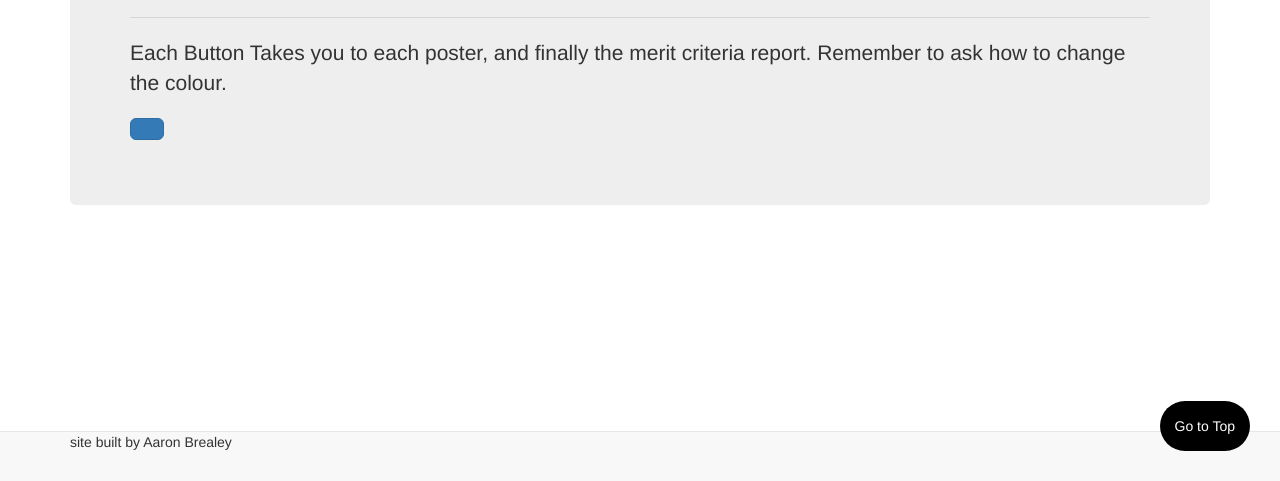
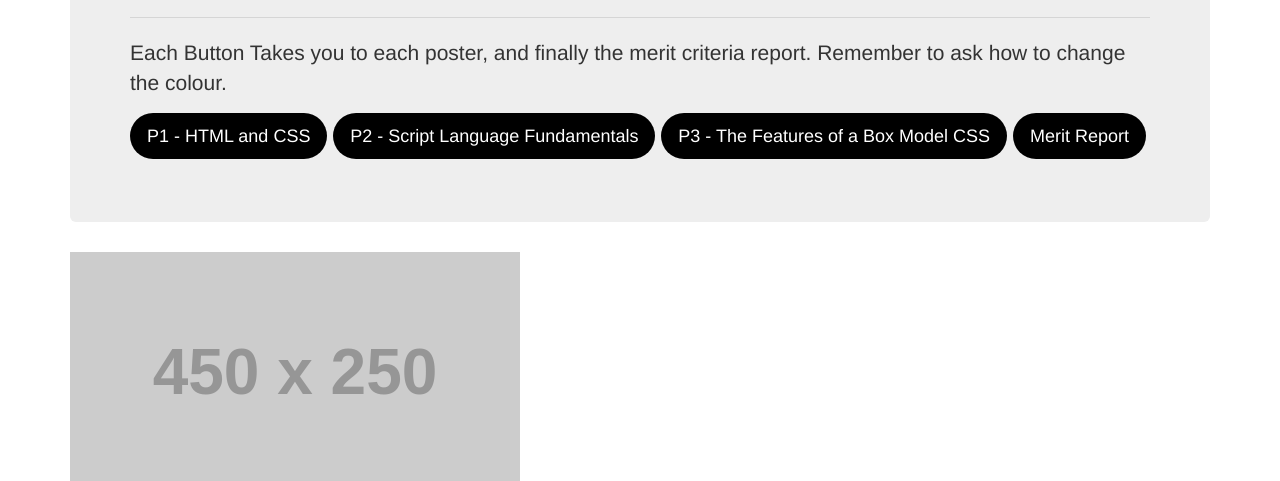
Before and after one commit to Aaronbrealey/CSSinfoWebsite, a plain HTML site: page index.html in a window 1280 px wide. Shown: the part 319-800 px from the top of the page. Drawn offline with nearby package versions, Linux system fonts and the light colour scheme; placeholder pictures from the web are drawn by us.

Commit message:
lots to fix :(

```diff
--- a/css/myStyle.css
+++ b/css/myStyle.css
@@ -1,7 +1,7 @@
 #myBtn {
     display:fixed;
     position: fixed;
-    bottom: 30px;
+    top: 30px;
     right: 30px;
     z-index: 99;
     border: none;
@@ -16,3 +16,24 @@
 #myBtn:hover{
     background-color: dimgray;
 }
+
+#btn1 {
+ background-color: black;
+    color: white;
+    border-radius: 50px;
+}
+#btn2 {
+    background-color: black;
+    color: white;
+    border-radius: 50px;
+}
+#btn3 {
+     background-color: black;
+    color: white;
+    border-radius: 50px;
+}
+#btn4 {
+     background-color: black;
+    color: white;
+    border-radius: 50px;
+}
--- a/index.html
+++ b/index.html
@@ -10,22 +10,29 @@
     </head>
 
     <body>
-<!--adding in a footer-->
-    <div class="navbar navbar-default navbar-fixed-bottom">
-        <div class="container">
-            <p>site built by Aaron Brealey</p>
-               <button onclick="topfunction()" id="myBtn" title="Go to Top">Go to Top</button>
-        </div>
-    </div>
-
 <!-- no idea what this does to be honest either-->
     <script src="http://ajax.googleapis.com/ajax/libs/jquery/3.2.1/jquery.min.js"></script>
     <script src="js/bootstrap.js"></script>
 
 <!--something to do with the navbar, might remove this-->
         <div class="navbar navbar-inverse navbar-static-top">
+                <script>window.onscroll = function() {scrollFunction()};
+function scrollFunction() {
+    if (document.body.scrollTop > 20 || document.documentElement.scrollTop > 20) {
+        document.getElementById("myBtn").style.display = "block";
+    } else {
+        document.getElementById("myBtn").style.display = "none";
+    }
+}
 
-            </div>
+// When the user clicks on the button, scroll to the top of the document
+function topFunction() {
+    document.body.scrollTop = 0; // For Chrome, Safari and Opera
+    document.documentElement.scrollTop = 0; // For IE and Firefox
+
+}           </script>
+                <button onclick="topFunction()" id="myBtn" title="Go to top">Top</button>
+        </div>
 <!--the jumbotron, definitely know this!-->
     <div class="container">
         <div class="jumbotron">
@@ -34,10 +41,24 @@
             <hr class="my-4">
             <p>Each Button Takes you to each poster, and finally the merit criteria report. Remember to ask how to change the colour.</p>
             <p class="lead">
-            <a class="btn btn-primary btn-lg" role="button"></a>
+            <a class="btn btn-lg" id="btn1" role="button">P1 - HTML and CSS</a>
+            <a class="btn btn-lg" id="btn2" role="button">P2 - Script Language Fundamentals</a>
+            <a class="btn btn-lg" id="btn3" role="button">P3 - The Features of a Box Model CSS</a>
+            <a class="btn btn-lg" id="btn4" role="button">Merit Report</a>
             </p>
         </div>
     </div>
-
+<!-- adding in image placeholders-->
+        <div class="container">
+            <a href="https://placeholder.com"><img id="img1" src="http://via.placeholder.com/450x250" align="middle"></a>
+            <br>
+            <br>
+            <br>
+            <a href="https://placeholder.com"><img id="img2" src="http://via.placeholder.com/450x250" align="middle"></a>
+            <br>
+            <br>
+            <br>
+            <a href="https://placeholder.com"><img id="img3" src="http://via.placeholder.com/450x250" align="middle"></a>
+        </div>
 </body>
 </html>
```
